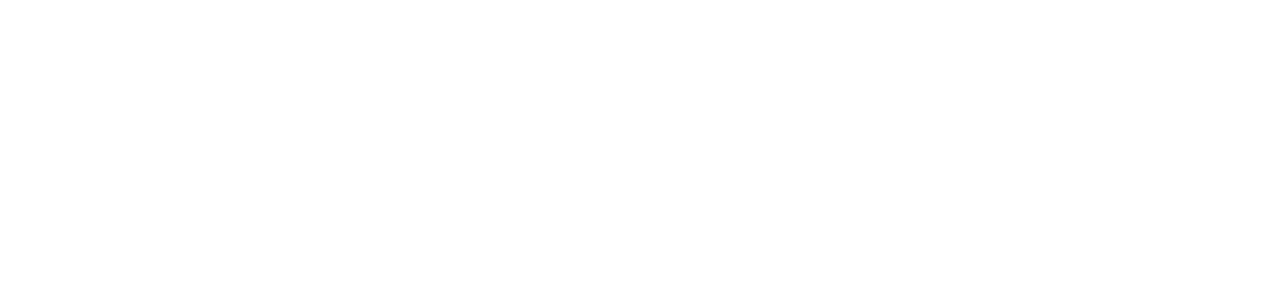
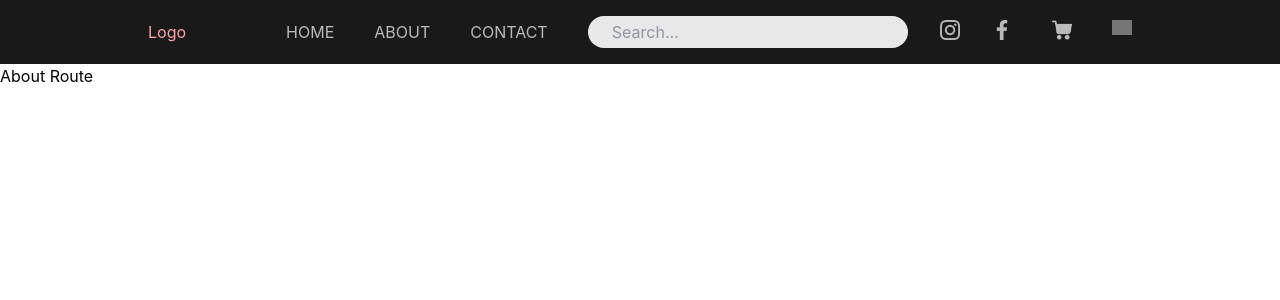
Before and after one commit to tudstk/guitar-website-react, a React (Create React App) app: page /about in a window 1280 px wide. Before the commit this address had no page. Shown: the top 300 px of the page. Built offline with nearby package versions, Linux system fonts and the light colour scheme; grey boxes are pictures that could not be loaded.

Commit message:
product section sketch

```diff
--- a/src/App.js
+++ b/src/App.js
@@ -5,6 +5,8 @@ import Navbar from './Components/navbar/Navbar';
 import Login from './Components/login/Login';
 import Cart from './Components/cart/Cart';
 import WelcomeSection from './Components/welcome/WelcomeSection';
+import About from './Components/about/About';
+import Products from './Components/products/Products';
 
 function App() {
   return (
@@ -14,10 +16,12 @@ function App() {
           <div className="App">
             <Navbar/>
             <WelcomeSection/>
+            <Products/>
           </div>
         }/>
         <Route path="/login" element={ <Login/> }/>
         <Route path="/cart" element={ <Cart/> }/>
+        <Route path="/about" element={ <About/> }/>
       </Routes>
     </Router>
   );
--- /dev/null
+++ b/src/Components/about/About.jsx
@@ -0,0 +1,15 @@
+import React from "react";
+import Navbar from "../navbar/Navbar";
+
+const About = () => {
+    return(
+        <>
+            <Navbar/>
+            <h1 className="mt-16">
+                About Route
+            </h1>
+        </>
+    )
+}
+
+export default About;
--- a/src/Components/cart/Cart.jsx
+++ b/src/Components/cart/Cart.jsx
@@ -5,7 +5,7 @@ const Cart = () => {
     return (
         <>
             <Navbar/>
-            <h1>Cart Route</h1>
+            <h1 className="mt-16">Cart Route</h1>
         </>
     );
 };
--- a/src/Components/login/Login.jsx
+++ b/src/Components/login/Login.jsx
@@ -5,7 +5,7 @@ const Login = () => {
     return(
         <>
             <Navbar/>
-            <h1>Login route</h1>
+            <h1 className="mt-16">Login route</h1>
         </>
     );
 };
--- a/src/Components/navbar/Navbar.jsx
+++ b/src/Components/navbar/Navbar.jsx
@@ -16,8 +16,16 @@ const Navbar = () => {
                 <li>
                     <h1 className="opacity-100 text-red-300 m-5">Logo</h1>
                 </li>
-                <li className="hidden md:block m-5 ml-20 opacity-70 transition duration-150 hover:opacity-100 cursor-pointer ease-in">HOME</li>
-                <li className="hidden md:block m-5 opacity-70 transition duration-150 hover:opacity-100 cursor-pointer ease-in">ABOUT</li>
+                <li className="hidden md:block m-5 ml-20 opacity-70 transition duration-150 hover:opacity-100 cursor-pointer ease-in">
+                    <Link to='/'>
+                        HOME
+                    </Link>
+                </li>
+                <li className="hidden md:block m-5 opacity-70 transition duration-150 hover:opacity-100 cursor-pointer ease-in">
+                    <Link to='/about'>
+                        ABOUT
+                    </Link>
+                </li>
                 <li className="hidden md:block m-5 opacity-70 transition duration-150 hover:opacity-100 cursor-pointer ease-in">CONTACT</li>
             </ul>
             <input placeholder="Search..." className="hidden md:block w-80 h-8 text-slate-900 opacity-90 mt-4 p-4 pl-6 rounded-3xl focus:outline-0 focus:opacity-100">
--- /dev/null
+++ b/src/Components/products/Products.jsx
@@ -0,0 +1,14 @@
+import React from "react";
+
+const Products = () => {
+    return (
+        <>
+            <div className='bg-div-gray text-white mt-14 md:mt-0 w-screen h-144 overflow-hidden'>
+                    <h1 className="font-sans text-2xl mt-10 opacity-70">OUR PRODUCTS</h1>
+                    <p className="mx-60 my-20 text-xl opacity-70">Lorem ipsum, dolor sit amet consectetur adipisicing elit. Animi omnis libero dolores unde nulla quo accusamus consequatur ratione, alias voluptatem itaque neque cum accusantium dignissimos! Non quasi voluptates hic incidunt. Lorem ipsum dolor sit amet consectetur adipisicing elit. Quis corrupti quisquam in sunt libero nisi autem reiciendis molestias repellat pariatur doloremque dignissimos, ullam id sed totam, et esse ut eius! Lorem ipsum dolor sit amet consectetur adipisicing elit. Similique praesentium voluptatibus obcaecati dolor at saepe aperiam itaque vel, veritatis ullam dolore iure delectus, reprehenderit eveniet explicabo sapiente repellendus. Quo, reiciendis.</p>
+            </div>
+        </>
+    );
+};
+
+export default Products;
--- a/src/Components/welcome/WelcomeSection.jsx
+++ b/src/Components/welcome/WelcomeSection.jsx
@@ -1,11 +1,15 @@
 import React from "react";
-import Wp from './guitar-wp.jpg'
+import Wp from './guitar-wp-2.jpg'
 
 const WelcomeSection = () => {
     return(
-        <div className='w-screen'>
-              <img src={ Wp } alt="wp" className='h-fit'/>
-        </div>
+        <>
+            <div className='mt-14 md:mt-10 w-screen h-144 overflow-hidden'>
+                <img src={ Wp } alt="wp" className='w-screen bg-cover'/>
+            </div>
+            {/* <div className="w-screen h-8 bg-black">
+            </div> */}
+        </>
     );
 };
 
--- a/tailwind.config.js
+++ b/tailwind.config.js
@@ -7,6 +7,11 @@ module.exports = {
     extend: {
       colors:{
         'navbar-black': '#1a1919',
+        'div-gray':'#121212',
+      },
+      height:{
+        '128': '32rem',
+        '144': '36rem',
       }
     },
   },
```
Also changed, not shown: src/Components/welcome/guitar-wp-2.jpg (added).
